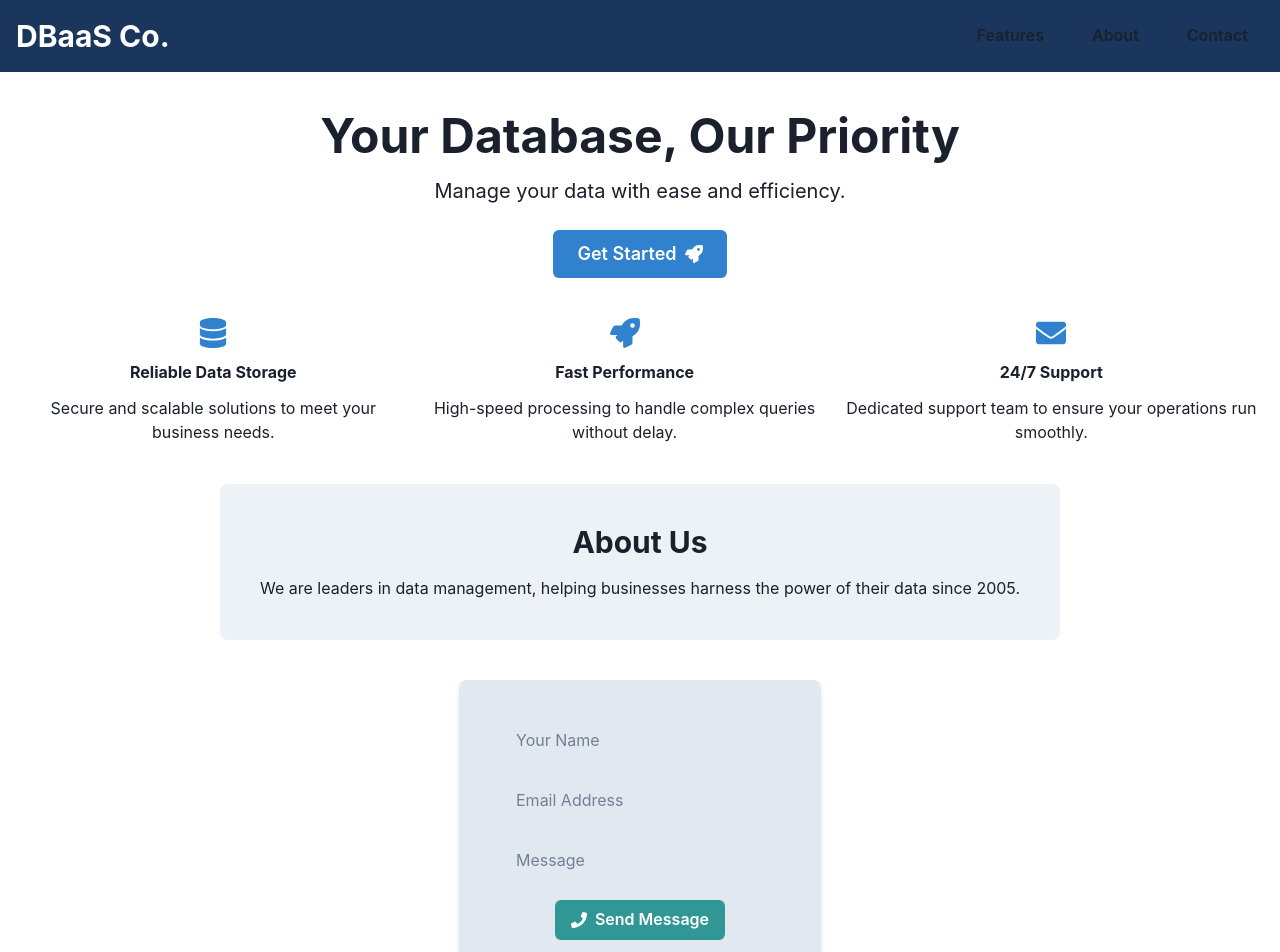
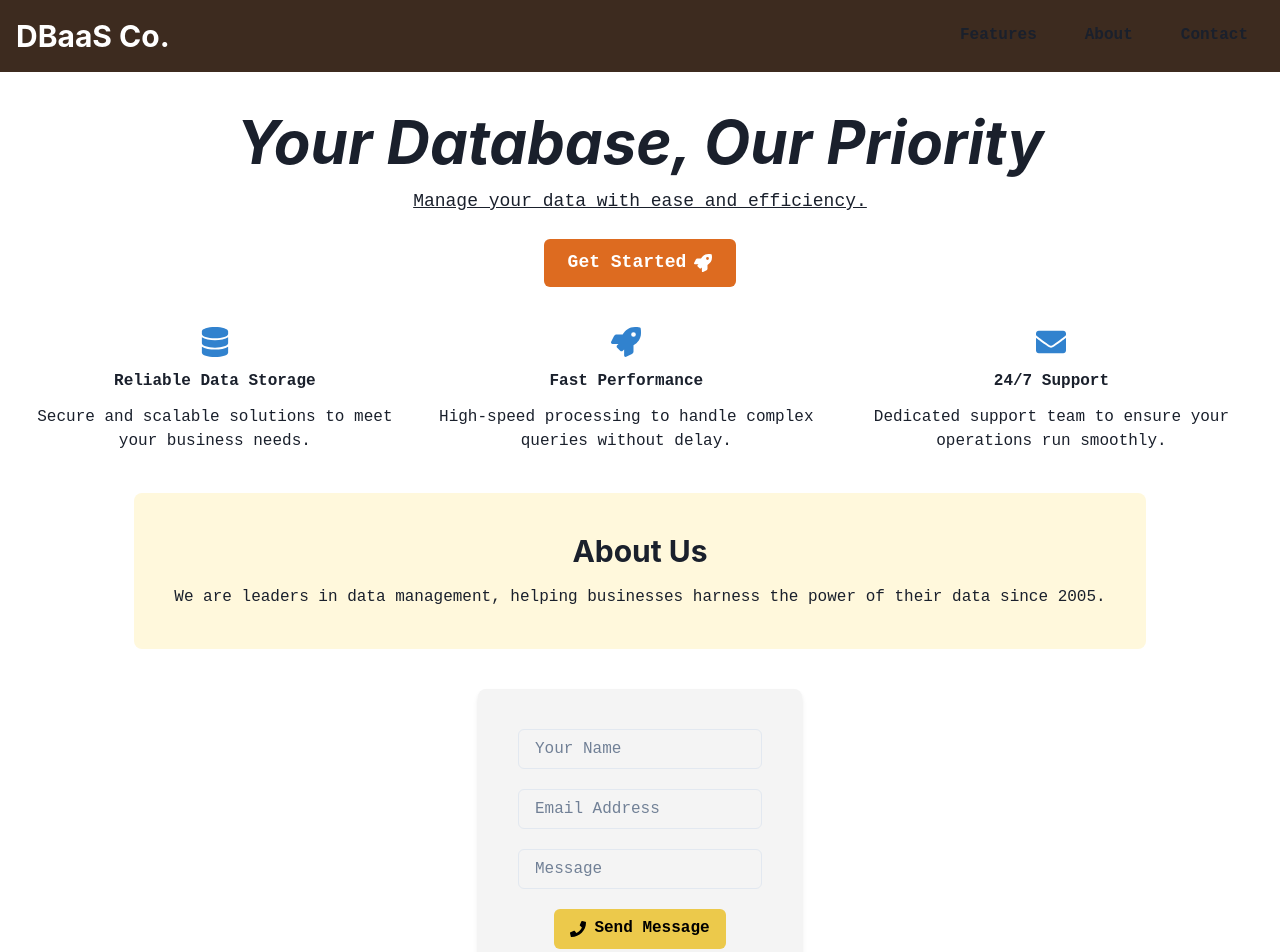
Before and after one commit to GPT-Engineer-App/datahive-landing, a React (Vite) app: page / in a window 1280 px wide. Shown: the top 952 px of the page. Built offline with nearby package versions, Linux system fonts and the light colour scheme.

Commit message:
Implemented an old school design theme for the landing page with classic fonts, retro color schemes, and vintage elements.

```diff
--- a/src/pages/Index.jsx
+++ b/src/pages/Index.jsx
@@ -1,10 +1,23 @@
 import { Box, Flex, Text, Button, VStack, Input, Heading, Container } from '@chakra-ui/react';
 import { FaDatabase, FaRocket, FaEnvelope, FaPhone } from 'react-icons/fa';
 
+import { useEffect } from 'react';
+
 const Index = () => {
+  useEffect(() => {
+    const style = document.createElement('style');
+    style.textContent = `
+      body, button, input {
+        font-family: 'Courier New', Courier, monospace;
+      }
+    `;
+    document.head.appendChild(style);
+    return () => document.head.removeChild(style);
+  }, []);
+
   return (
     <Box>
-      <Flex as="nav" bg="brand.900" color="white" p={4} justifyContent="space-between" alignItems="center">
+      <Flex as="nav" bg="#3D2B1F" color="white" p={4} justifyContent="space-between" alignItems="center">
         <Heading size="lg">DBaaS Co.</Heading>
         <Flex gap="4">
           <Button variant="ghost">Features</Button>
@@ -15,9 +28,9 @@ const Index = () => {
       <Container maxW="container.xl" pt={10}>
         <VStack spacing={10}>
           <Box textAlign="center">
-            <Heading as="h1" size="2xl">Your Database, Our Priority</Heading>
-            <Text fontSize="xl" mt={4}>Manage your data with ease and efficiency.</Text>
-            <Button rightIcon={<FaRocket />} colorScheme="blue" mt={6} size="lg">
+            <Heading as="h1" size="3xl" fontStyle="italic">Your Database, Our Priority</Heading>
+            <Text fontSize="lg" mt={4} textDecoration="underline">Manage your data with ease and efficiency.</Text>
+            <Button rightIcon={<FaRocket />} colorScheme="orange" mt={6} size="lg">
               Get Started
             </Button>
           </Box>
@@ -26,16 +39,16 @@ const Index = () => {
             <Feature icon={<FaRocket />} title="Fast Performance" description="High-speed processing to handle complex queries without delay." />
             <Feature icon={<FaEnvelope />} title="24/7 Support" description="Dedicated support team to ensure your operations run smoothly." />
           </Flex>
-          <Box bg="gray.100" p={10} borderRadius="lg">
+          <Box bg="#FFF8DC" p={10} borderRadius="lg">
             <Heading as="h2" size="lg" textAlign="center">About Us</Heading>
             <Text mt={4}>We are leaders in data management, helping businesses harness the power of their data since 2005.</Text>
           </Box>
-          <Box as="form" bg="gray.200" p={10} borderRadius="lg" boxShadow="md">
+          <Box as="form" bg="#F4F4F4" p={10} borderRadius="lg" boxShadow="md">
             <VStack spacing={5}>
               <Input placeholder="Your Name" />
               <Input placeholder="Email Address" />
               <Input placeholder="Message" />
-              <Button leftIcon={<FaPhone />} colorScheme="teal" variant="solid">
+              <Button leftIcon={<FaPhone />} colorScheme="yellow" variant="solid">
                 Send Message
               </Button>
             </VStack>
```
